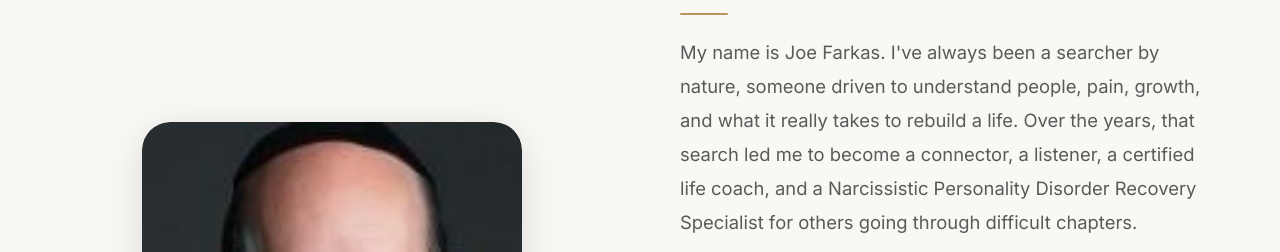
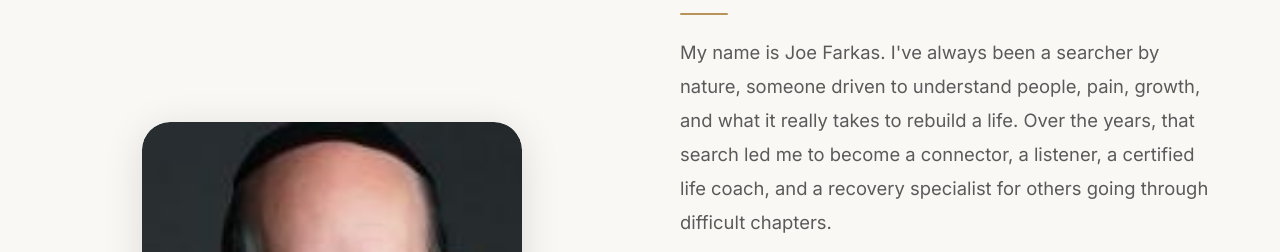
Before and after one commit to Glazyman/Cove76, a plain HTML site: page about.html in a window 1280 px wide. Shown: the part 689-941 px from the top of the page. Drawn offline with nearby package versions, Linux system fonts and the light colour scheme; a web font is replaced by a local one.

Commit message:
Remove personality disorder reference from About bio
Made-with: Cursor

```diff
--- a/about.html
+++ b/about.html
@@ -821,7 +821,7 @@ p  { line-height: 1.8; color: var(--text-mid); }
           <p class="lead" style="margin-top: 1.2rem;">
             My name is Joe Farkas. I've always been a searcher by nature, someone driven to understand
             people, pain, growth, and what it really takes to rebuild a life. Over the years, that search
-            led me to become a connector, a listener, a certified life coach, and a Narcissistic Personality Disorder Recovery Specialist for others going through difficult chapters.
+            led me to become a connector, a listener, a certified life coach, and a recovery specialist for others going through difficult chapters.
           </p>
           <p style="margin-top: 1rem;">
             Through both personal life experience and years of working with people, I've developed a deep
```
